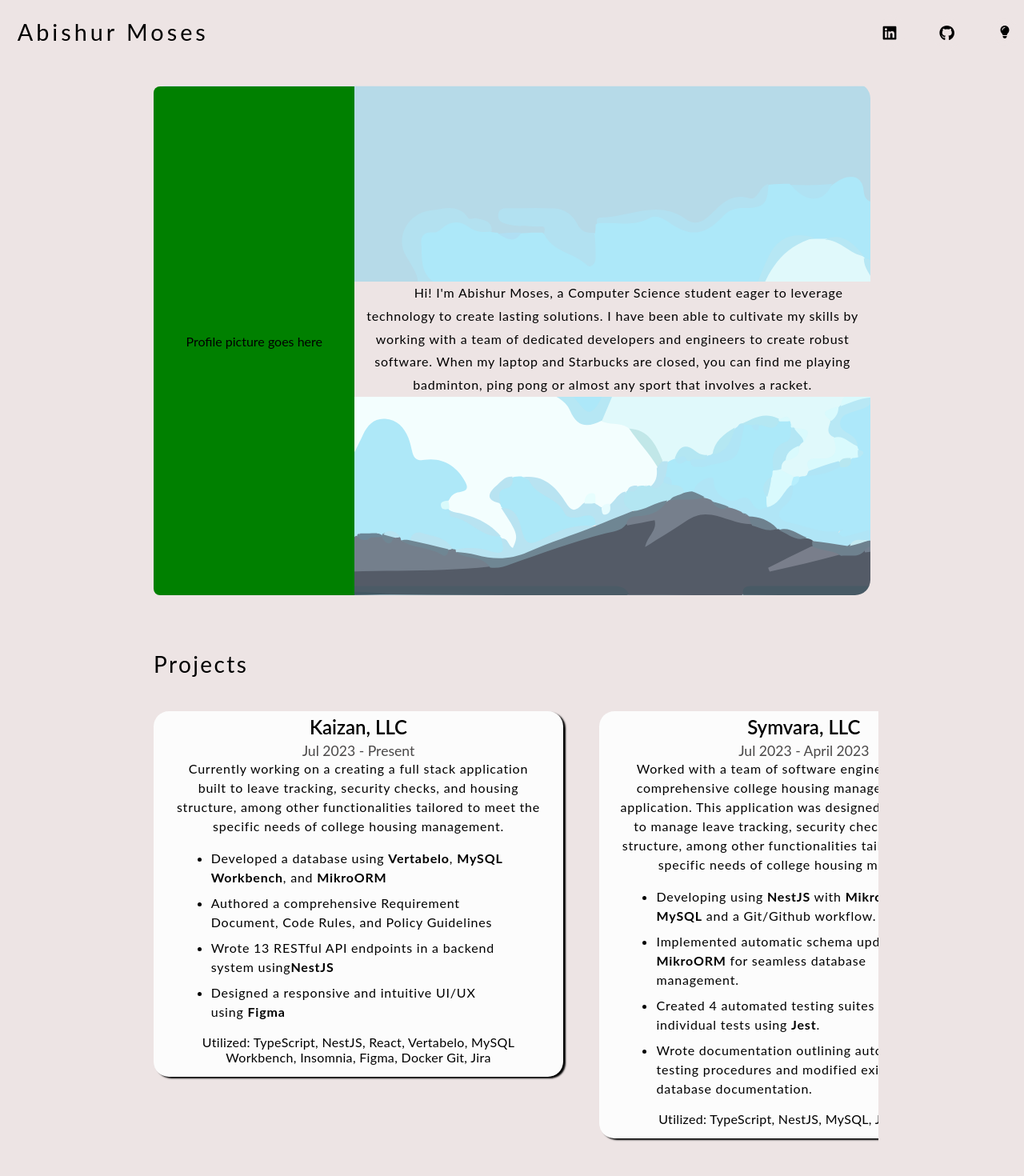
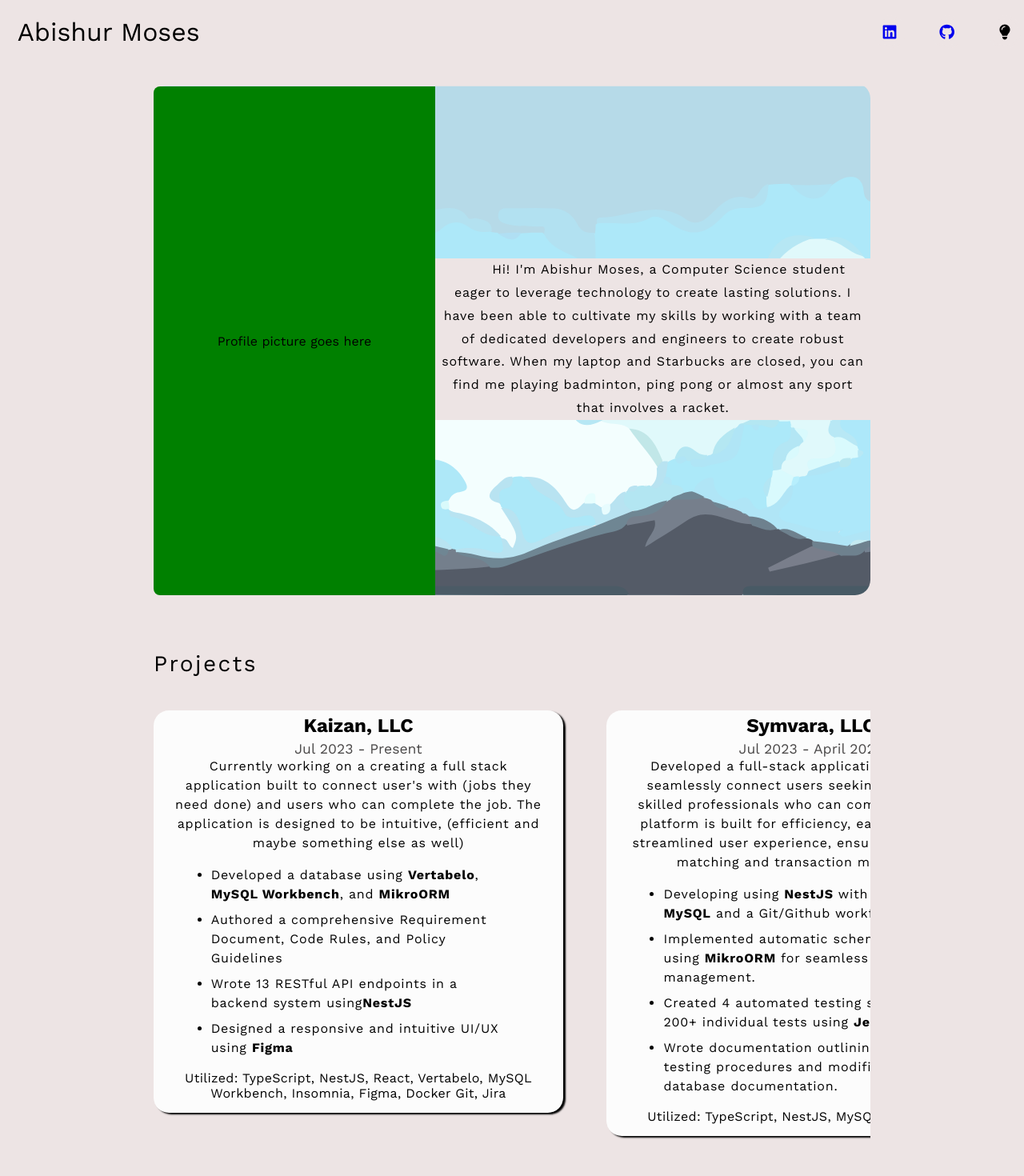
Before and after one commit to AbishurMoses/Portfolio, a React (Vite) app: page / in a window 1280 px wide. Shown: the top 1470 px of the page at 80% size. Built offline with nearby package versions, Linux system fonts and the light colour scheme.

Commit message:
eerything but picture

```diff
--- a/src/App.css
+++ b/src/App.css
@@ -1,5 +1,7 @@
+@import url('https://fonts.googleapis.com/css2?family=Work+Sans:wght@400;500;700&display=swap');
+
 html {
-  font-family: Helvetica, Arial, sans-serif;
+  font-family: 'Work Sans', Arial, sans-serif;
 }
 body {
   background-color: #ede4e4;
@@ -12,11 +14,9 @@
 p {
   padding: 0px;
   margin: 0px;
-  font-family: Lato, sans-serif;
 }
 a {
   text-decoration: none;
-  color: inherit;
 }
 
 #main-cont {
@@ -28,7 +28,7 @@
   gap: 1.5rem;
 }
 
-#experience-cont,
+/* #experience-cont, */
 #project-cont {
   width: 100vw;
   height: 100vh;
@@ -56,14 +56,11 @@
 .title {
   width: 85vw;
   margin: 0px 0px 0px 2%;
-  font-size: 1.8rem;
-  letter-spacing: 0.25rem;
+  font-size: 2.0rem;
   font-stretch: condensed;
 }
 
-.link-cont,
-.link-cont,
-#dropdown {
+.link-cont {
   border-radius: 100%;
   width: 1.75rem;
   height: 1.75rem;
@@ -135,8 +132,7 @@
   font-size: 100%;
   background-color: #ede4e4;
   padding: 0rem 0.5rem 0rem 0.5rem;
-  width: 100%;
-  /* border-radius: 0rem .5rem .5rem 0rem; */
+  width: 60%;
 }
 
 #symvara,
@@ -146,6 +142,7 @@
   flex-direction: column;
   justify-content: center;
   align-items: center;
+  overflow-y: auto;
 }
 
 #pro-title {
@@ -163,14 +160,13 @@
 
 #experience {
   display: flex;
-  flex-direction: column;
+  flex-direction: row;
   width: 100%;
-  height: 100vh;
   gap: 5%;
-  overflow-y: scroll;
+  overflow-y: hidden;
   padding: 0 10px 5px 10px;
-  box-sizing: content-box;
-  flex-wrap: wrap;
+  box-sizing: border-box;
+  scroll-snap-type: x mandatory;
   -ms-overflow-style: none; /* Internet Explorer 10+ */
   scrollbar-width: none; /* Firefox */
 }
@@ -179,15 +175,24 @@
   display: none; /* Safari and Chrome */
 }
 
+#experience > * {
+  scroll-snap-align: start;
+  flex-shrink: 0;
+  width: auto;
+  margin-right: 10px;
+
+}
+
 #symvara,
 #nuclear-power-plant,
 #kaizan {
   width: 40vw;
-  height: auto;
+  height: fit-content;
   background-color: #fcfcfc;
   border-radius: 1.2rem;
   box-shadow: 3px 2px 2px black;
   display: flex;
+  flex-direction: column;
   justify-content: flex-start;
   align-items: center;
   overflow: hidden;
@@ -206,6 +211,7 @@
 .range {
   font-size: 1.1rem;
   color: #4a4848;
+  /* color: blue; */
   text-align: center;
 }
 
--- a/src/App.jsx
+++ b/src/App.jsx
@@ -2,7 +2,7 @@
 import { useState } from "react";
 import { FontAwesomeIcon } from "@fortawesome/react-fontawesome";
 import { faGithub, faLinkedin } from "@fortawesome/free-brands-svg-icons";
-import { faFileDownload, faLightbulb } from "@fortawesome/free-solid-svg-icons";
+import { faLightbulb } from "@fortawesome/free-solid-svg-icons";
 import {
   faEye,
   faLightbulb as faLightbulbOn,
@@ -42,8 +42,7 @@
                 <FontAwesomeIcon icon={faGithub} />
               </a>
             </div>
-            <div id="dropdown" onClick={toolbar}>
-              {" "}
+            <div className="link-cont" onClick={toolbar}>
               {clickedToolBar ? (
                 <FontAwesomeIcon icon={faLightbulbOn} />
               ) : (
@@ -71,17 +70,16 @@
           </div>
           <div id="experience">
             <div id="kaizan">
-              <div className="title-con">
+              <div >
                 <p className="exp-title">Kaizan, LLC</p>
                 <p className="range">Jul 2023 - Present</p>
               </div>
               <div className="des-cont">
                 <p className="des">
                   Currently working on a creating a full stack application built to
+                  connect user's with (jobs they need done) and users who can complete
+                  the job. The application is designed to be intuitive, (efficient and maybe something else as well)
 
-                  leave tracking, security checks, and housing structure, among
-                  other functionalities tailored to meet the specific needs of
-                  college housing management.
                 </p>
               </div>
               <div className="details-cont">
@@ -112,18 +110,17 @@
             </div>
             {/* --------------------------------------------------------------------- */}
             <div id="symvara">
-              <div className="title-con">
+              <div>
                 <p className="exp-title">Symvara, LLC</p>
                 <p className="range">Jul 2023 - April 2023</p>
               </div>
               <div className="des-cont">
                 <p className="des">
-                  Worked with a team of software engineers to create
-                  a comprehensive college housing management software
-                  application. This application was designed to enable clients to manage
-                  leave tracking, security checks, and housing structure, among
-                  other functionalities tailored to meet the specific needs of
-                  college housing management.
+                  Developed a full-stack application designed to seamlessly
+                  connect users seeking services with skilled professionals
+                  who can complete them. The platform is built for efficiency,
+                  ease of use, and a streamlined user experience, ensuring seamless
+                  job matching and transaction management
                 </p>
               </div>
               <div className="details-cont">
@@ -163,7 +160,7 @@
             <div id="nuclear-power-plant">
               <div className="exp-title">
                 <p className="title">Nulclear Power Plant</p>
-                <p className="range">Feb 2022 - Mar 2022</p>
+                <p className="range">Feb 2020 - Mar 2022</p>
               </div>
               <div className="des-cont">
                 <p className="des">
@@ -199,11 +196,11 @@
                 <FontAwesomeIcon icon={faEye} /> View My Resume
               </div>
             </a>
-            <a href={resume} download={"Abishur's Resume.pdf"} target="_blank">
+            {/* <a href={resume} download={"Abishur's Resume.pdf"} target="_blank">
               <div className="resume">
                 <FontAwesomeIcon icon={faFileDownload} /> Download my Resume
               </div>
-            </a>
+            </a> */}
           </div>
         </section>
       </main>
```
